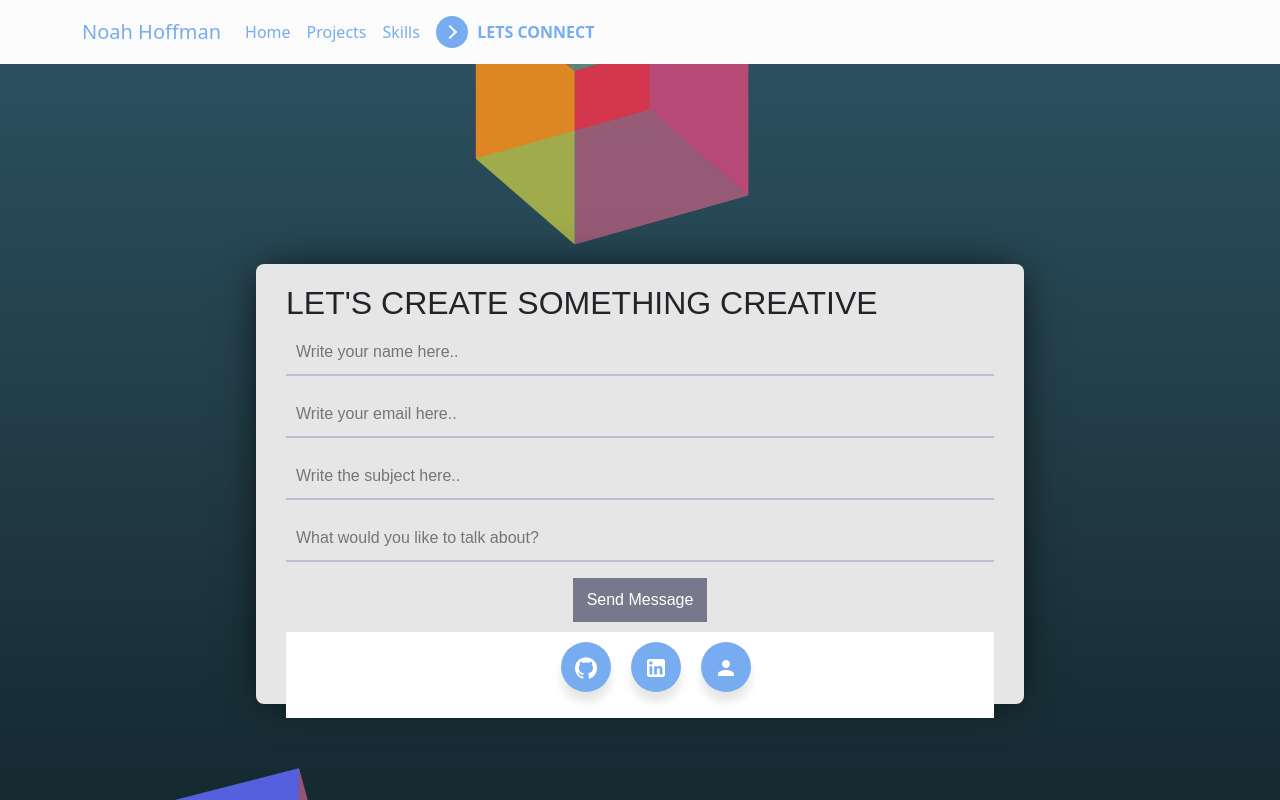
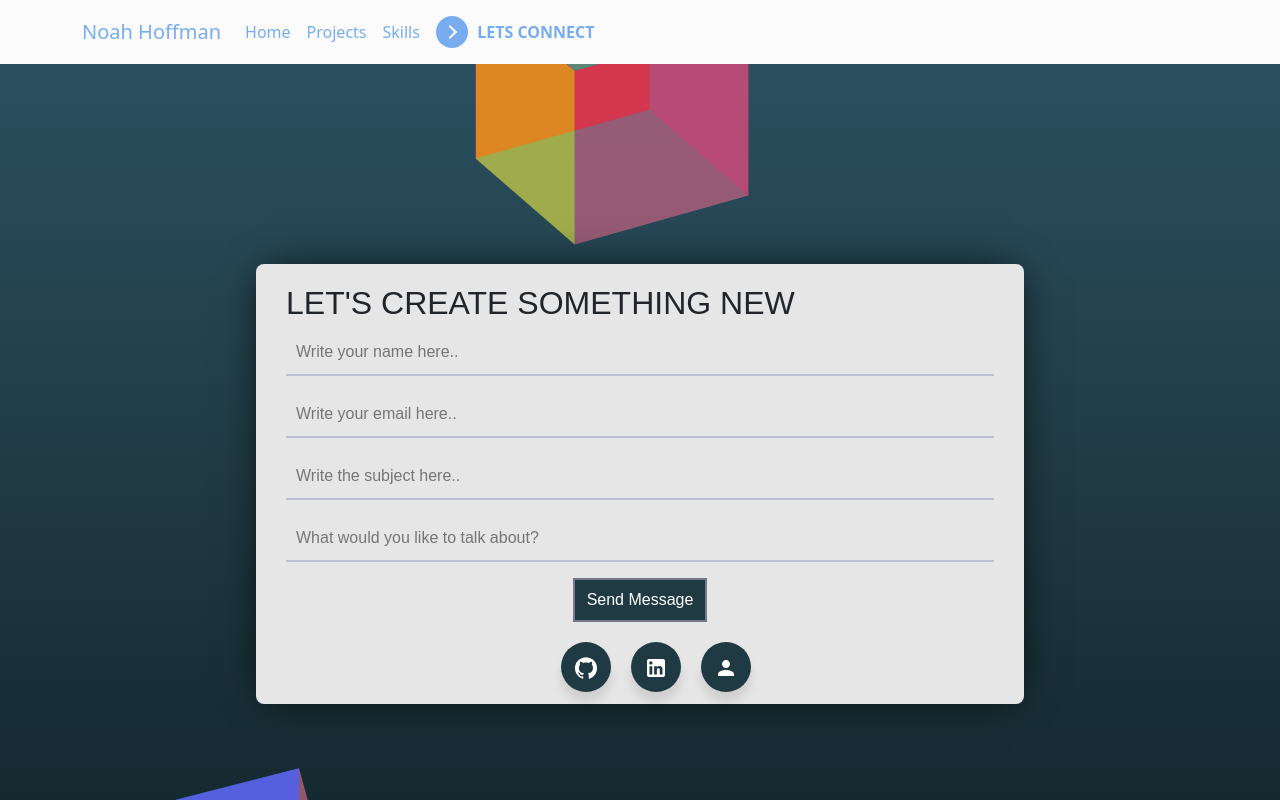
Before and after one commit to Noah8863/Portfolio, a React (Create React App) app: page /contact in a window 1280 px wide. In both pictures the pointer is over the button "Send Message". Shown: the top 800 px of the page. Built offline with nearby package versions, Linux system fonts and the light colour scheme.

Commit message:
fixed social media links styling

```diff
--- a/src/components/Contact/contact.scss
+++ b/src/components/Contact/contact.scss
@@ -1,6 +1,7 @@
 @import "../../main.scss";
+
 body {
-  background: linear-gradient(to bottom, #2c5364, #203a43, #0f2027);
+    background: linear-gradient(to bottom, #2c5364, #203a43, #0f2027);
 }
 .inputContainer {
   width: 60%;
@@ -53,15 +54,20 @@ body {
   transition: all 0.3s;
 }
 #btn:hover {
-  background: #78788c;
+  background: #203a43;
   color: #fff;
 }
 
-#contact {
+#contactContainer {
     margin-top: 10px;
     background: none;
 }
-.wrapper .icon {
+.socialMediaBtns {
+    display: flex;
+    justify-content: center;
+    margin: auto;
+}
+.socialMediaBtns .icons {
   position: relative;
   background: #203a43;
   border-radius: 50%;
@@ -78,7 +84,7 @@ body {
   cursor: pointer;
   transition: all 0.2s cubic-bezier(0.68, -0.55, 0.265, 1.55);
 }
-.wrapper .tooltip {
+.socialMediaBtns .tooltips {
   position: absolute;
   top: 0;
   font-size: 14px;
@@ -92,7 +98,7 @@ body {
   transition: all 0.3s cubic-bezier(0.68, -0.55, 0.265, 1.55);
 }
 
-.wrapper .tooltip::before {
+.socialMediaBtns .tooltips::before {
   position: absolute;
   content: "";
   height: 8px;
@@ -104,32 +110,32 @@ body {
   transition: all 0.3s cubic-bezier(0.68, -0.55, 0.265, 1.55);
 }
 
-.wrapper .icon:hover .tooltip {
+.socialMediaBtns .icons:hover .tooltips {
   top: -45px;
   opacity: 1;
   visibility: visible;
   pointer-events: auto;
 }
-.wrapper .icon:hover span,
-.wrapper .icon:hover .tooltip {
+.socialMediaBtns .icons:hover span,
+.socialMediaBtns .icons:hover .tooltips {
   text-shadow: 0px -1px 0px rgba(0, 0, 0, 0.1);
 }
 
-.wrapper .github:hover,
-.wrapper .github:hover .tooltip,
-.wrapper .github:hover .tooltip::before {
+.socialMediaBtns .github:hover,
+.socialMediaBtns .github:hover .tooltips,
+.socialMediaBtns .github:hover .tooltips::before {
   background: #5e1d94;
   color: #ffffff;
 }
-.wrapper .linkedin:hover,
-.wrapper .linkedin:hover .tooltip,
-.wrapper .linkedin:hover .tooltip::before {
+.socialMediaBtns .linkedin:hover,
+.socialMediaBtns .linkedin:hover .tooltips,
+.socialMediaBtns .linkedin:hover .tooltips::before {
   background: #1c6894;
   color: #ffffff;
 }
-.wrapper .resume:hover,
-.wrapper .resume:hover .tooltip,
-.wrapper .resume:hover .tooltip::before {
+.socialMediaBtns .resume:hover,
+.socialMediaBtns .resume:hover .tooltips,
+.socialMediaBtns .resume:hover .tooltips::before {
   background: #7d7e7e;
   color: #ffffff;
 }
--- a/src/components/Contact/index.js
+++ b/src/components/Contact/index.js
@@ -1,6 +1,5 @@
 import React from "react";
 import "./contact.scss";
-import TwitterIcon from "@mui/icons-material/Twitter";
 import GitHubIcon from "@mui/icons-material/GitHub";
 import LinkedInIcon from "@mui/icons-material/LinkedIn";
 import PersonIcon from "@mui/icons-material/Person";
@@ -69,7 +68,7 @@ function Contact() {
     <main id="form">
       <Square2></Square2>
       <form onSubmit={sendEmail} className="inputContainer">
-        <h2>LET'S CREATE SOMETHING CREATIVE</h2>
+        <h2>LET'S CREATE SOMETHING NEW</h2>
         <p type="Name:">
           <input
             className="inputfield"
@@ -99,10 +98,10 @@ function Contact() {
           ></input>
         </p>
         <button id="btn">Send Message</button>
-        <div id="contact">
+        <div id="contactContainer">
           <div id="contactInfo">
             {/* Mapping over all the different icons/links and creating an anchor tag and inserting the different object values */}
-            <ul className="wrapper">
+            <ul className="socialMediaBtns">
               {links.map((link) => (
                 <a
                   key={link.id}
@@ -111,8 +110,8 @@ function Contact() {
                   rel="noreferrer"
                   style={{ color: "white" }}
                 >
-                  <li className={`icon ${link.id}`}>
-                    <span className="tooltip">{link.name}</span>
+                  <li className={`icons ${link.id}`}>
+                    <span className="tooltips">{link.name}</span>
                     <span>{link.icon()}</span>
                   </li>
                 </a>
```
